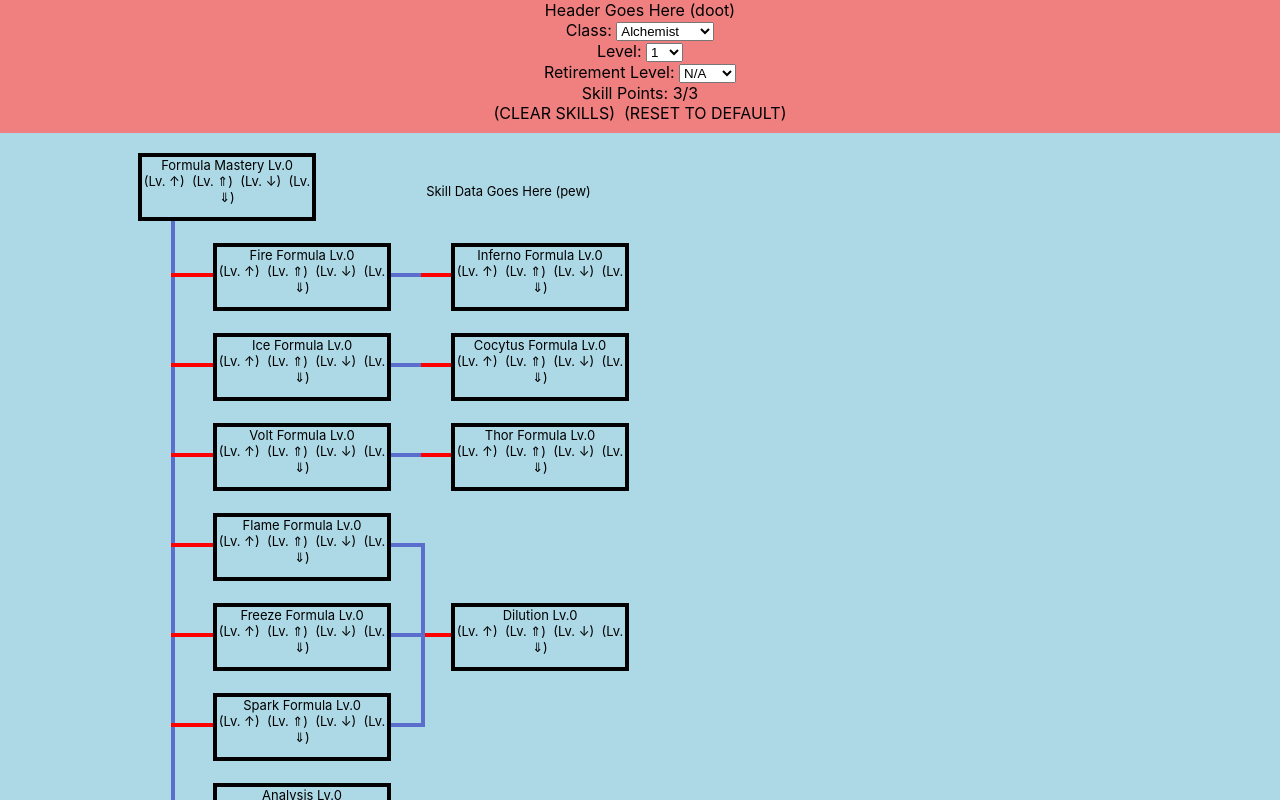
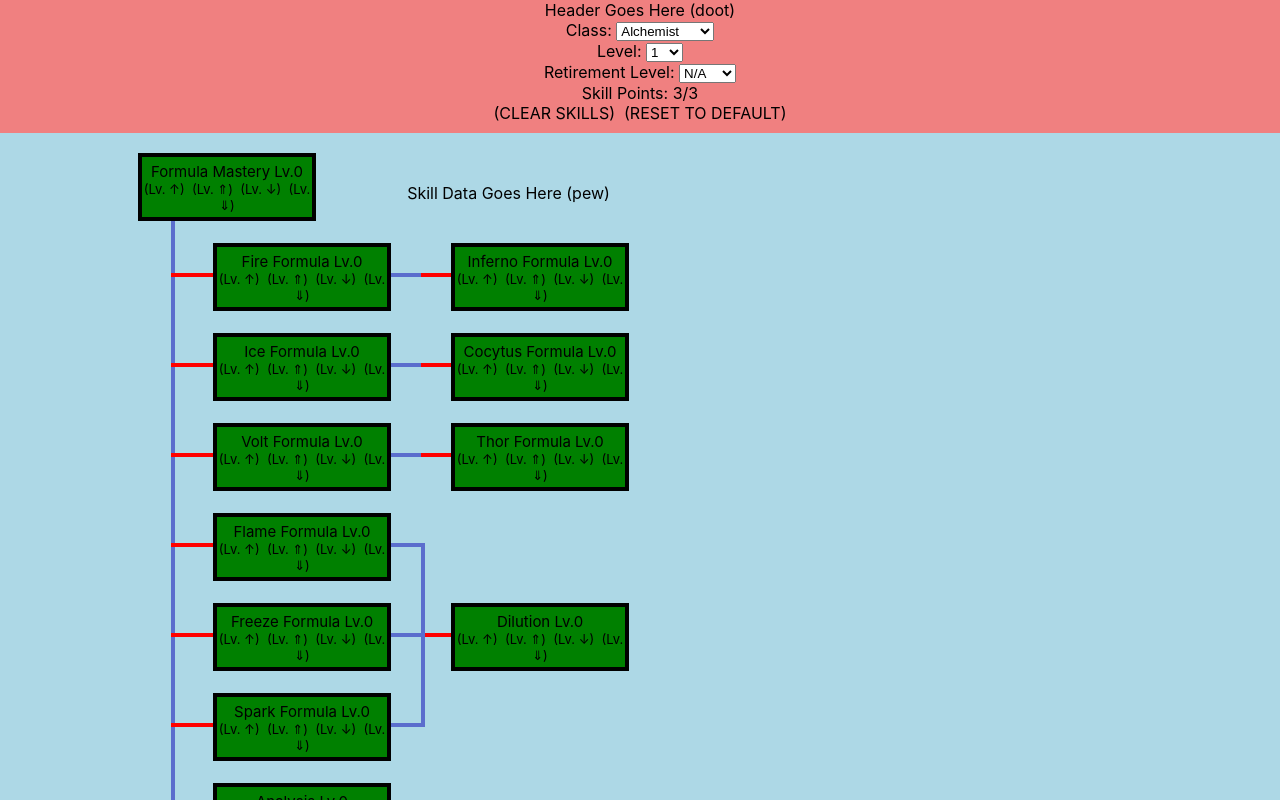
Before and after one commit to aturfah/eou-skillsim, a React (Create React App) app: page / in a window 1280 px wide. Shown: the top 800 px of the page. Built offline with nearby package versions, Linux system fonts and the light colour scheme.

Commit message:
Formatting inside skill nodes

```diff
--- a/src/SkillTree/skillTree.css
+++ b/src/SkillTree/skillTree.css
@@ -3,7 +3,6 @@
     padding-bottom: 15px;
     position: relative;
     padding-top: 30px;
-    font-size: 13px;
     margin-left: 10%;
     margin-right: 10%;
 }
@@ -18,6 +17,18 @@
 
 .skillNode {
     position: absolute;
+    display: table;
+    background-color: green;
+}
+
+.clickableNode {
+    font-size: 13px;
+    display: table-cell;
+    vertical-align: middle;
+}
+
+.skillInfo {
+    font-size: 15px;
 }
 
 .baseSkill {
--- a/src/SkillTree/skillTreeNode.js
+++ b/src/SkillTree/skillTreeNode.js
@@ -55,9 +55,9 @@ class SkillTreeNode extends Component {
 
         let levelInfo = <span>Lv.{this.props.skillLevel}</span>;
 
-        return(<div id={this.props.skillData._id}
+        return(<div className="clickableNode" id={this.props.skillData._id}
                 onClick={() => {}}>
-                    {header} {levelInfo} <br/>
+                    <span  className="skillInfo">{header} {levelInfo}</span> <br/>
                     <span onClick={() => this.increaseSkillLevel()}>(Lv. &uarr;)</span> &nbsp;
                     <span onClick={() => this.maxSkillLevel()}>(Lv. &uArr;)</span> &nbsp;
                     <span onClick={() => this.decreaseSkillLevel()}>(Lv. &darr;)</span> &nbsp;
```
